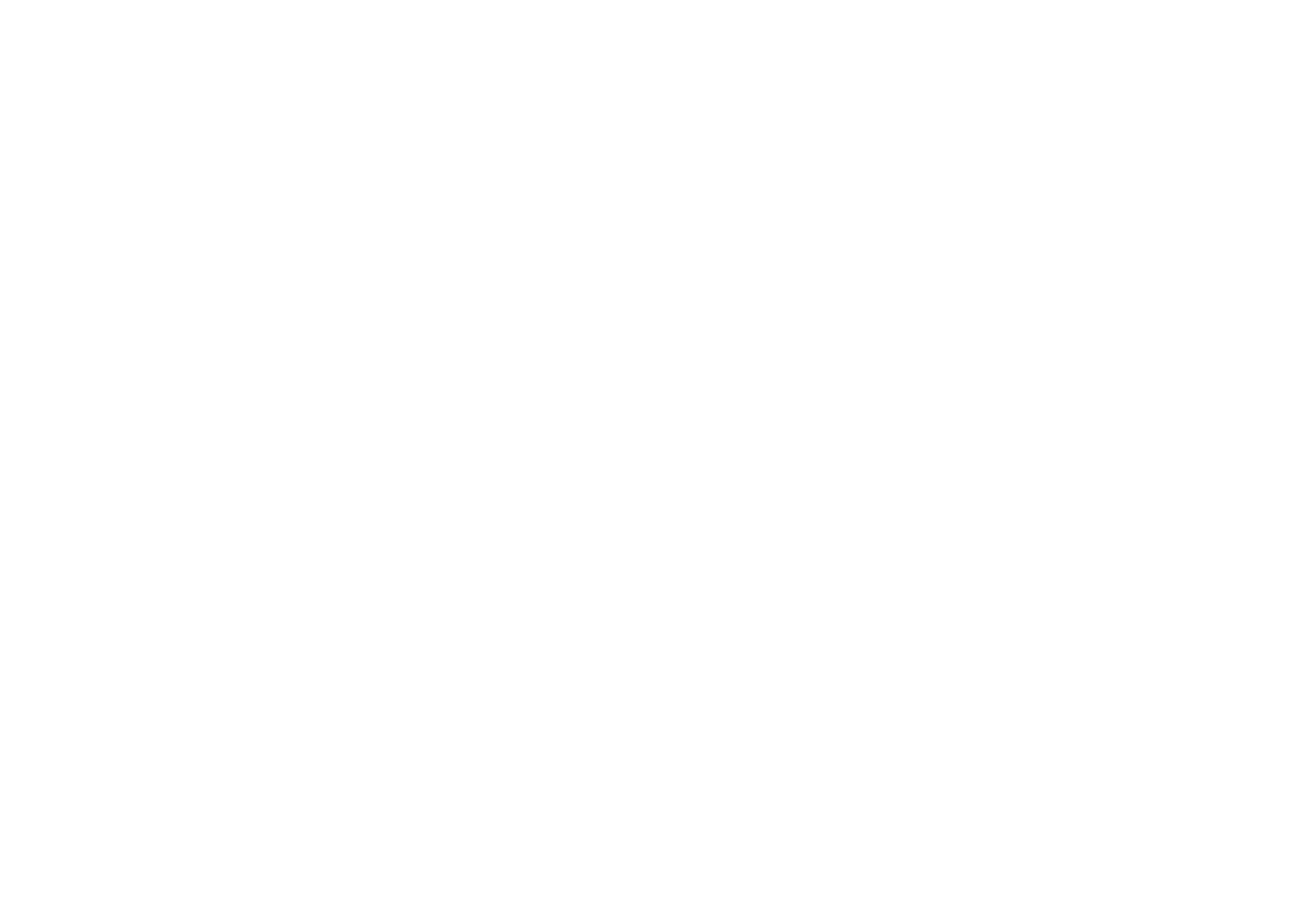
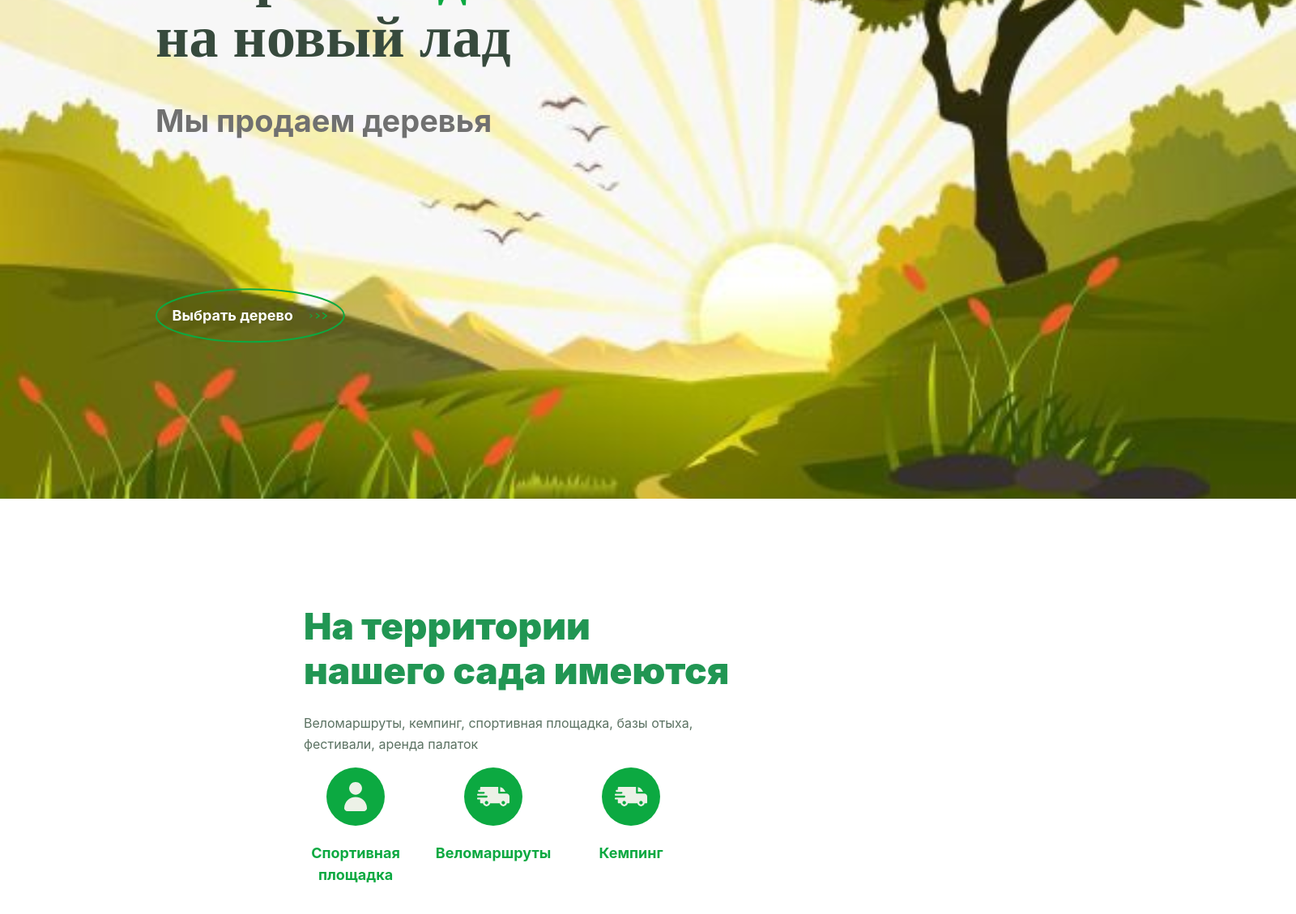
Before and after one commit to PasterIvan/garden, a React (Create React App) app: page /#/main in a window 1280 px wide. Shown: the part 260-1389 px from the top of the page at 81% size, 1600 px wide, since content can reach past the window. Before the commit the page ends 800 px from the top, so only its background shows below. Built offline with nearby package versions, Linux system fonts and the light colour scheme.

Commit message:
gh-pages

```diff
--- a/package.json
+++ b/package.json
@@ -1,6 +1,7 @@
 {
   "name": "garden",
   "version": "0.1.0",
+  "homepage": "https://PasterIvan.github.io/garden",
   "private": true,
   "dependencies": {
     "@testing-library/jest-dom": "^5.16.4",
@@ -10,6 +11,7 @@
     "@types/node": "^16.11.45",
     "@types/react": "^18.0.15",
     "@types/react-dom": "^18.0.6",
+    "gh-pages": "^4.0.0",
     "react": "^18.2.0",
     "react-dom": "^18.2.0",
     "react-redux": "^8.0.2",
@@ -23,7 +25,9 @@
     "start": "react-scripts start",
     "build": "react-scripts build",
     "test": "react-scripts test",
-    "eject": "react-scripts eject"
+    "eject": "react-scripts eject",
+    "predeploy": "npm run build",
+    "deploy": "gh-pages -d build"
   },
   "eslintConfig": {
     "extends": [
--- a/src/components/c1-Header/Header.module.css
+++ b/src/components/c1-Header/Header.module.css
@@ -27,12 +27,6 @@ header {
     align-items: flex-end;
     background-color: #ffffff;
 }
-/*@media (max-width: 350px) {*/
-/*    header {*/
-/*        width: 100%;*/
-/*       */
-/*    }*/
-/*}*/
 
 @media (max-width: 1170px) {
     .flower::before {
--- a/src/components/c2-Body/b1-Main/Main.module.css
+++ b/src/components/c2-Body/b1-Main/Main.module.css
@@ -1,3 +1,3 @@
 .main {
-max-width: 1170px;
+    width: 70%;
 }
--- a/src/components/c2-Body/b1-Main/Main.tsx
+++ b/src/components/c2-Body/b1-Main/Main.tsx
@@ -9,8 +9,8 @@ import {Gardener} from "./m5-Gardener/Gardener";
 export const Main = () => {
     return (
         <div className={style.main}>
-           {/* <Picture/>
-            <Info/>*/}
+           <Picture/>
+            <Info/>
             {/*<GardenPlan/>*/}
             {/*<Cards/>*/}
             {/*<Gardener/>*/}
--- a/src/components/c2-Body/b1-Main/m1-Picture/Picture.module.css
+++ b/src/components/c2-Body/b1-Main/m1-Picture/Picture.module.css
@@ -3,12 +3,12 @@
 
 }
 .picture::before {
-    /*content: url("./img/picture.svg");*/
-    /*position: absolute;*/
-    /*width: 100%;*/
-    /*left: 0;*/
-    /*top: 0;*/
-    /*z-index: -5;*/
+    content: url("./img/picture.svg");
+    position: absolute;
+    width: 100%;
+    left: 0;
+    top: 0;
+    z-index: -5;
 }
 
 .content {
--- a/src/components/c2-Body/b1-Main/m2-Info/Info.module.css
+++ b/src/components/c2-Body/b1-Main/m2-Info/Info.module.css
@@ -1,7 +1,13 @@
 .info {
-    min-height: 606px;
+    width: 100%;
+    margin: 130px 0 111px 0;
     display: flex;
     justify-content: space-between;
     align-items: center;
     flex-wrap: wrap;
 }
+@media (max-width: 1599px) {
+    .info {
+        flex-direction: column;
+    }
+}
--- a/src/components/c2-Body/b1-Main/m2-Info/Text/Text.module.css
+++ b/src/components/c2-Body/b1-Main/m2-Info/Text/Text.module.css
@@ -24,3 +24,10 @@
     line-height: 26px;
     color: #5B7262;
 }
+@media (max-width: 1599px) {
+    .title {
+        width: 100%;
+
+    }
+
+}
```
Also changed, not shown: 2 other files (tests, documents, lock files or other folders).
